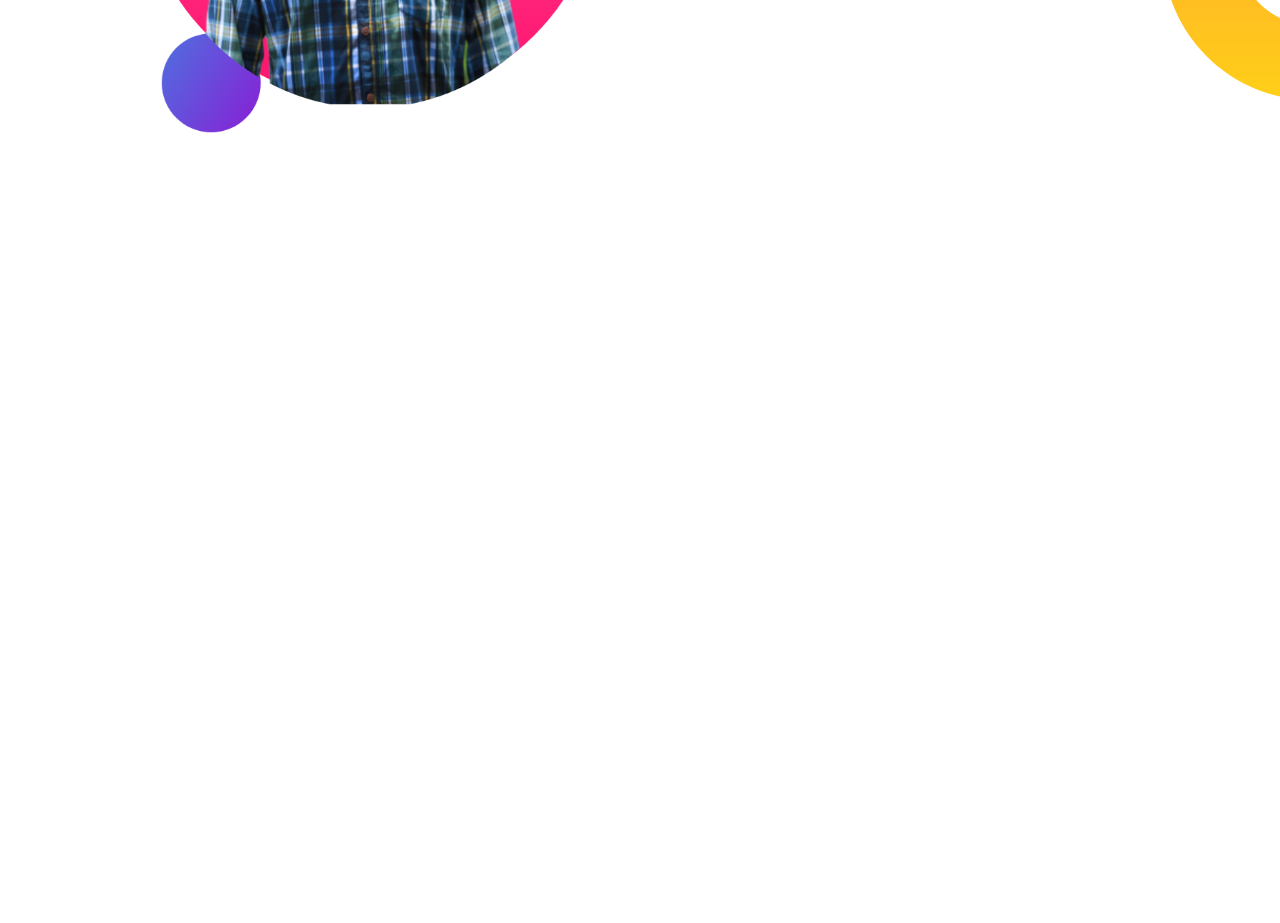
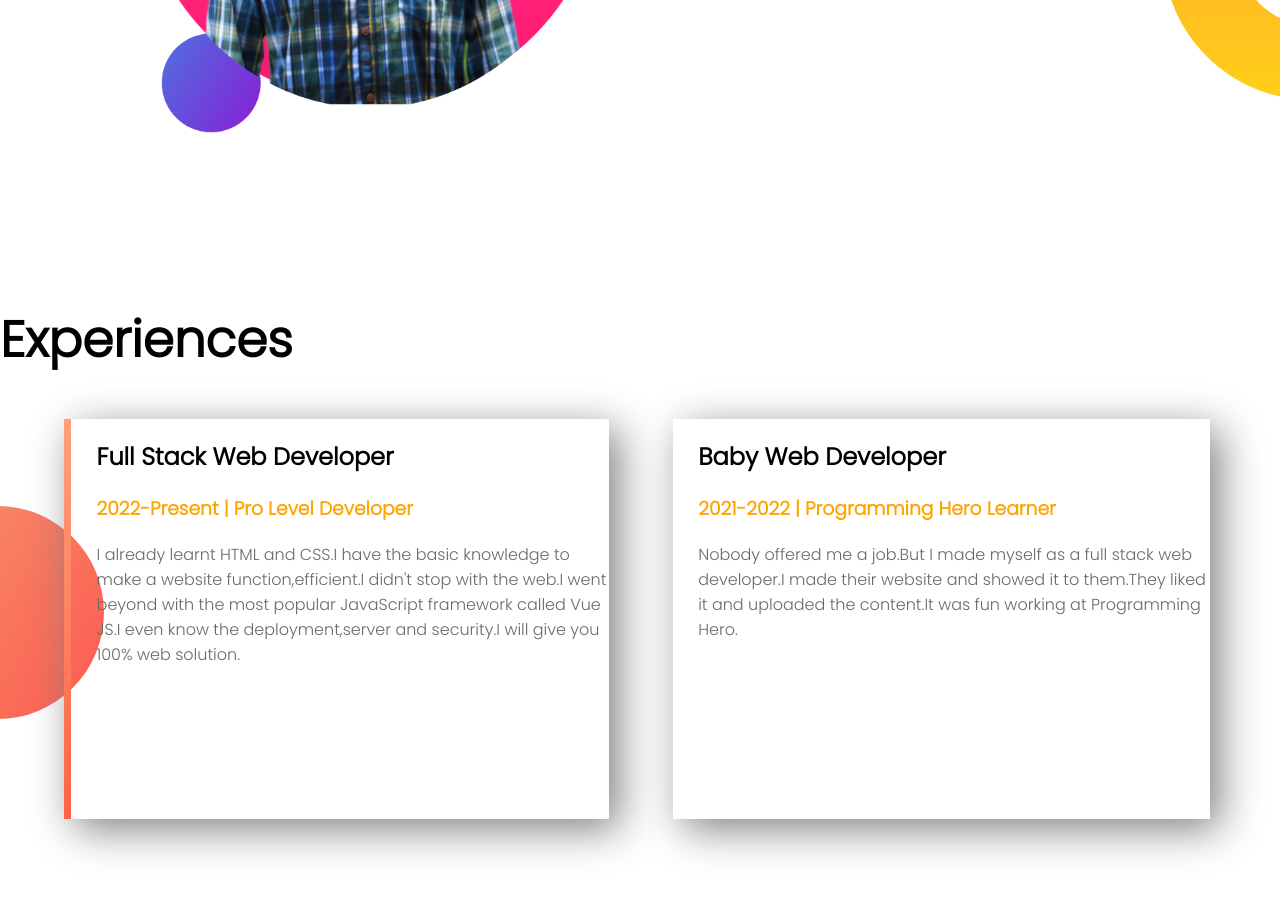
Before and after one commit to shakawatharman/Portfolio, a plain HTML site: page index.html in a window 1280 px wide. Shown: the part 979-1902 px from the top of the page. Before the commit the page ends 1240 px from the top, so only its background shows below. Drawn offline with Linux system fonts and the light colour scheme.

Commit message:
frontpage

```diff
--- a/index.html
+++ b/index.html
@@ -12,7 +12,7 @@
 <section class="background-image">
     <div class="half-width">
         <h1>Welcome To</h1>
-        <h1><span class="name-coloring">Shakawat</span> website</h1>
+        <h1><span class="orange-coloring">Shakawat</span> website</h1>
         <h3>Union class web developer</h3>
         <p>Hey,my name is Shakawat.Working from Chattogram,Bangladesh.I'm learning web developing.Still I"m not ready to be hired,but do hire me.I need your attention.</p>
 
@@ -38,5 +38,21 @@
 
 
 </section>
+<section class="experience-part">
+    <h1>Experiences</h1>
+    <div id="full-stack" class="half-width box-shadow">
+
+        <h2>Full Stack Web Developer</h2>
+        <h3 class="orange-coloring">2022-Present | Pro Level Developer</h3>
+        <p>I already learnt HTML and CSS.I have the basic knowledge to make a website function,efficient.I didn't stop with the web.I went beyond with the most popular JavaScript framework called Vue JS.I even know the deployment,server and security.I will give you 100% web solution.</p>
+    </div>
+    <div class="half-width box-shadow">
+        <h2>Baby Web Developer</h2>
+        <h3 class="orange-coloring">2021-2022 | Programming Hero Learner</h3>
+        <p>Nobody offered me a job.But I made myself as a full stack web developer.I made their website and showed it to them.They liked it and uploaded the content.It was fun working at Programming Hero.</p>
+
+    </div>
+
+</section>
 </body>
 </html>
--- a/style.css
+++ b/style.css
@@ -8,7 +8,7 @@ h1 {
 p{
     color: dimgray;
 }
-.name-coloring{
+.orange-coloring{
     color: orange;
 }
 .half-width {
@@ -16,6 +16,7 @@ p{
     float: left;
     margin-left: 5%;
     padding-left: 2%;
+
 }
 .half-width img {
     width: 100%;
@@ -41,3 +42,23 @@ section{
     background-repeat: no-repeat;
     background-position: right;
 }
+.box-shadow{
+    box-shadow: 10px 10px 40px gray;
+    height: 80%;
+
+}
+.experience-part{
+    background-image: url(images/exp-bg.png);
+    background-repeat: no-repeat;
+    background-position: left;
+}
+#full-stack{
+    border-left: 7px solid;
+    border-image: linear-gradient(180deg,lightSalmon,tomato);
+    border-image-slice: 1;
+}
+#baby-web{
+    border-left: 7px solid;
+    border-image: linear-gradient(180deg,blue,cyan);
+    border-image-slice: 1;
+}
```
Also changed, not shown: 1 other file.
